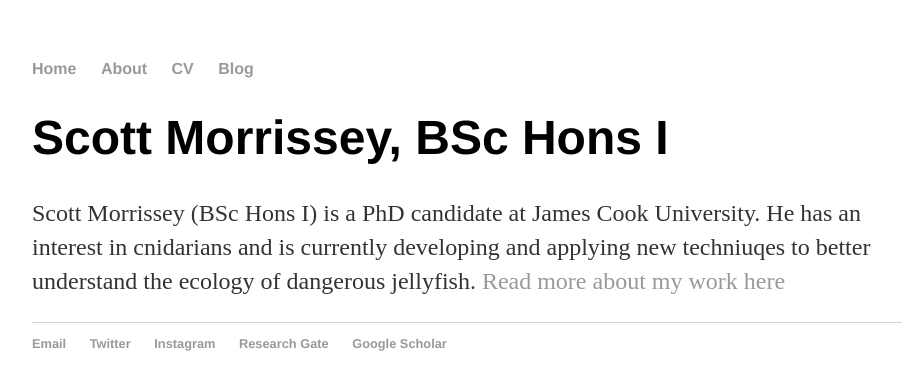
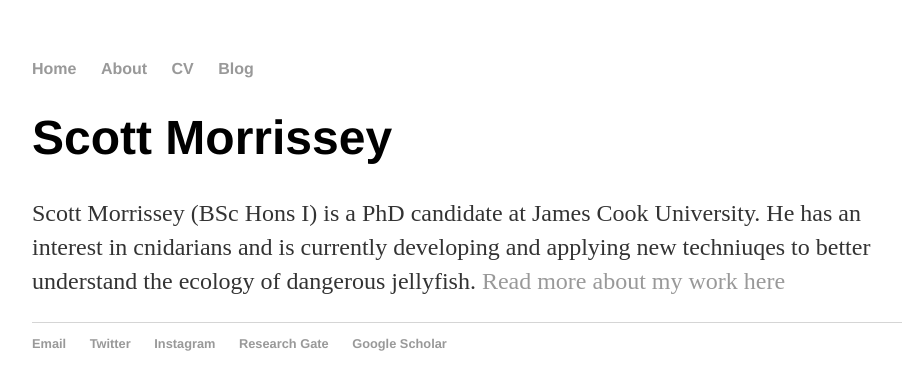
Before and after one commit to ScottJMorrissey/ScottJMorrissey.github.io, a Jekyll site: the page built from index.html, in a window 1280 px wide. Shown: the top 390 px of the page, without its empty margins (160-1062 px from the left). Built offline with Jekyll 4.4.1, drawn with Linux system fonts in a browser that asks for light colours.

Commit message:
Update index.html

```diff
--- a/index.html
+++ b/index.html
@@ -3,6 +3,6 @@ layout: default
 title: Scott Morrissey
 ---
 <div class="blurb">
-	<h1>Scott Morrissey, BSc Hons I</h1>
+	<h1>Scott Morrissey</h1>
 	<p>Scott Morrissey (BSc Hons I) is a PhD candidate at James Cook University. He has an interest in cnidarians and is currently developing and applying new techniuqes to better understand the ecology of dangerous jellyfish. <a href="/about">Read more about my work here</a></p>
 	</div><!-- /.blurb -->
```
